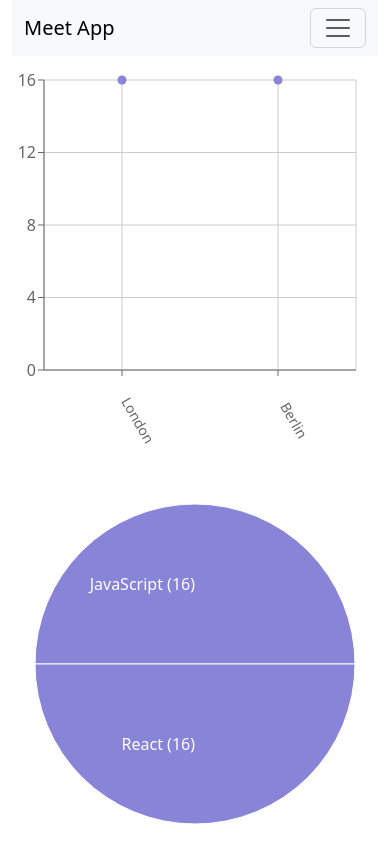
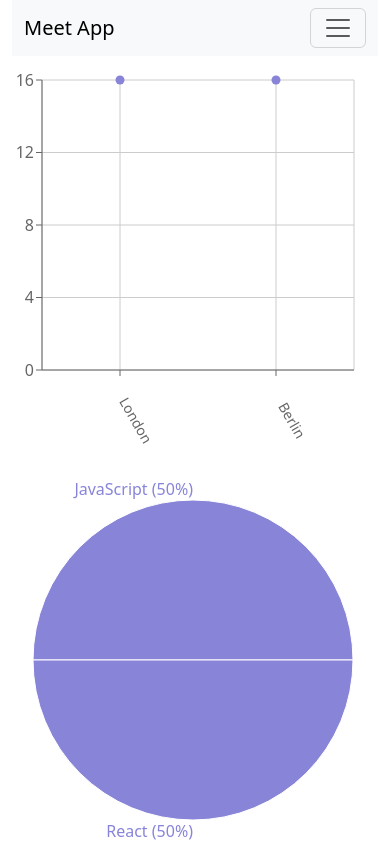
Before and after one commit to freshmozart1/meet, a React (Create React App) app: page / in a window 390 px wide. Shown: the top 844 px of the page. Built offline with nearby package versions, Linux system fonts and the light colour scheme; what atatus-spa would draw is missing.

Commit message:
Added responsive behavior with bootstrap.

```diff
--- a/src/App.js
+++ b/src/App.js
@@ -5,7 +5,7 @@ import { getEvents, extractLocations } from './api';
 import 'bootstrap/dist/css/bootstrap.min.css';
 import Stack from 'react-bootstrap/Stack';
 import NumberOfEvents from './components/NumberOfEvents';
-import { Container, Nav, Navbar } from 'react-bootstrap';
+import { Col, Container, Nav, Navbar, Row } from 'react-bootstrap';
 import { InfoAlert, ErrorAlert, WarningAlert } from './components/Alert';
 import CityEventsChart from './components/CityEventsChart';
 import CityEventsPie from './components/CityEventsPie';
@@ -56,8 +56,14 @@ function App() {
                             </Navbar.Collapse>
                         </Container>
                     </Navbar>
-                    <CityEventsChart events={events.slice(0, currentNOE)} allLocations={locations} />
-                    <CityEventsPie events={events.slice(0, currentNOE)} />
+                    <Row>
+                        <Col xs='12' md='6'>
+                            <CityEventsChart events={events.slice(0, currentNOE)} allLocations={locations} />
+                        </Col>
+                        <Col xs='12' md='6'>
+                            <CityEventsPie events={events.slice(0, currentNOE)} />
+                        </Col>
+                    </Row>
                     <EventList events={events.slice(0, currentNOE)} className='w-100' />
                 </Stack>
             </Container>
--- a/src/components/CityEventsChart.js
+++ b/src/components/CityEventsChart.js
@@ -19,7 +19,7 @@ const CityEventsChart = ({ allLocations, events }) => {
         setData(() => allLocations.map((location) => ({ city: location.split(/, | - /)[0], count: events.filter(event => event.location === location).length })));
     }, [`${events}`]);
 
-    return (<ResponsiveContainer width='99%' height={400}>
+    return (<ResponsiveContainer width='99%' height={400} minWidth={360}>
         <ScatterChart margin={{ top: 20, right: 20, bottom: 60, left: -30 }}>
             <CartesianGrid />
             <XAxis
--- a/src/components/CityEventsPie.js
+++ b/src/components/CityEventsPie.js
@@ -3,45 +3,45 @@ import { ResponsiveContainer, PieChart, Pie } from 'recharts';
 import PropTypes from "prop-types";
 import { extractAndCountTechnologies } from '../api';
 
+const CityEventsPie = ({ events, className }) => {
+    const [genres, setGenres] = useState([]);
+
+    useEffect(() => {
+        setGenres(extractAndCountTechnologies(events));
+    }, [events]);
+
+
     const renderCustomizedLabel = ({
         cx,
         cy,
         midAngle,
-    innerRadius,
         outerRadius,
-    value,
-    name,
+        percent,
         index
     }) => {
-    const radius = innerRadius + (outerRadius - innerRadius) * 0.5;
-    const x = cx + radius * Math.cos(-midAngle * Math.PI / 180);
-    const y = cy + radius * Math.sin(-midAngle * Math.PI / 180);
+        const RADIAN = Math.PI / 180;
+        const x = cx + outerRadius * Math.cos(-midAngle * RADIAN) * 1.07;
+        const y = cy + outerRadius * Math.sin(-midAngle * Math.PI / 180) * 1.07;
 
         return (
-        <text x={x} y={y} fill="white" textAnchor={x > cx ? 'start' : 'end'} dominantBaseline="central">
-            {`${name} (${value})`}
+            <text x={x} y={y} fill="#8884d8" textAnchor={x > cx ? 'start' : 'end'} dominantBaseline="central">
+                {`${genres[index]['name']} (${(percent * 100).toFixed(0)}%)`}
             </text>
         );
     };
 
-const CityEventsPie = ({ events }) => {
-    const [data, setData] = useState([]);
-
-    useEffect(() => {
-        setData(extractAndCountTechnologies(events));
-    }, [events]);
-
     return (
-        <ResponsiveContainer width='99%' height={400}>
+        <ResponsiveContainer width='99%' height={400} minWidth={360}>
             <PieChart>
-                <Pie cx='50%' cy='50%' outerRadius={160} nameKey='name' dataKey='count' data={data} fill="#8884d8" labelLine={false} label={renderCustomizedLabel} />
+                <Pie cx='50%' cy='50%' outerRadius={160} nameKey='name' dataKey='count' data={genres} fill="#8884d8" labelLine={false} label={renderCustomizedLabel} />
             </PieChart>
         </ResponsiveContainer>
     );
 };
 
 CityEventsPie.propTypes = {
-    events: PropTypes.array.isRequired
+    events: PropTypes.array.isRequired,
+    className: PropTypes.string
 };
 
 export default CityEventsPie;
```
Lines whose indentation alone changed are shown as unchanged.
